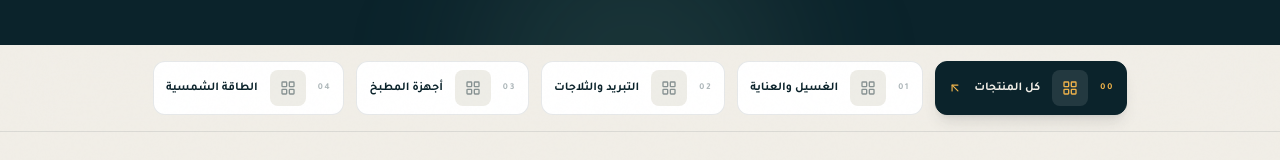
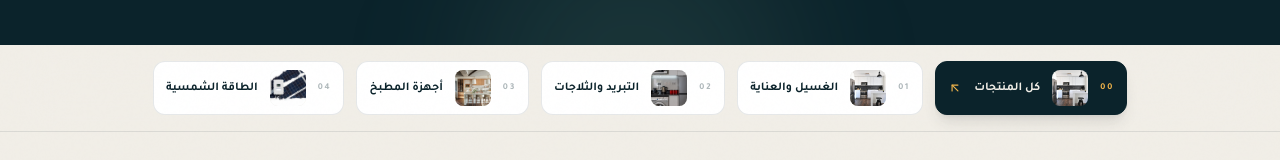
Before and after one commit to bassamdev711/taqa, a Next.js app: page /products in a window 1280 px wide. Shown: the part 399-559 px from the top of the page. Built offline with nearby package versions, Linux system fonts and the light colour scheme; no server answers; the database is empty.

Commit message:
fix: use real photos in catalog filters

```diff
--- a/components/CategoryFilterChips.tsx
+++ b/components/CategoryFilterChips.tsx
@@ -4,6 +4,7 @@ import React, { useState, useEffect, useRef } from 'react';
 import Link from 'next/link';
 import Image from 'next/image';
 import { ArrowUpLeft, LayoutGrid } from 'lucide-react';
+import { getStoreCollectionImage } from '@/lib/store-images';
 
 interface FilterChip { label: string; href: string; imageUrl: string | null }
 interface CategoryFilterChipsProps { filters: FilterChip[]; activeCollection?: string | null }
@@ -32,10 +33,12 @@ export default function CategoryFilterChips({ filters, activeCollection }: Categ
       <div ref={scrollRef} dir="rtl" className="no-scrollbar w-full cursor-grab overflow-x-auto active:cursor-grabbing" onMouseDown={handleMouseDown} onMouseLeave={handleMouseLeave} onMouseUp={handleMouseUp} onMouseMove={handleMouseMove}>
         <div className="flex w-max items-center gap-2 px-5 py-4 md:mx-auto md:gap-3 md:px-10">
           {filters.map((filter, index) => {
-            const isActive = filter.href === '/products' ? !activeCollection : activeCollection === new URLSearchParams(filter.href.split('?')[1]).get('collection');
+            const collectionSlug = new URLSearchParams(filter.href.split('?')[1] || '').get('collection');
+            const filterImage = getStoreCollectionImage(filter.imageUrl, collectionSlug);
+            const isActive = filter.href === '/products' ? !activeCollection : activeCollection === collectionSlug;
             return <Link key={filter.href} href={filter.href} draggable={false} onClick={(e) => { if (isDragging) e.preventDefault(); }} className={`group flex shrink-0 items-center gap-3 rounded-xl border px-3 py-2 transition-all duration-300 ${isActive ? 'border-brand bg-brand text-surface shadow-lg' : 'border-brand/10 bg-white text-brand hover:border-accent/45'}`}>
               <span className={`text-[9px] font-black tracking-[0.2em] ${isActive ? 'text-accent' : 'text-foreground/35'}`}>{String(index).padStart(2, '0')}</span>
-              <div className={`relative flex h-9 w-9 items-center justify-center overflow-hidden rounded-lg ${isActive ? 'bg-white/10' : 'bg-surface-alt'}`}>{filter.imageUrl ? <Image src={filter.imageUrl} alt={filter.label} fill className="object-cover" sizes="36px" draggable={false} /> : <LayoutGrid size={16} className={isActive ? 'text-accent' : 'text-brand/45'} />}</div>
+              <div className={`relative flex h-9 w-9 items-center justify-center overflow-hidden rounded-lg ${isActive ? 'bg-white/10' : 'bg-surface-alt'}`}>{filterImage ? <Image src={filterImage} alt={filter.label} fill className="object-cover" sizes="36px" draggable={false} /> : <LayoutGrid size={16} className={isActive ? 'text-accent' : 'text-brand/45'} />}</div>
               <span className="text-xs font-black">{filter.label}</span>{isActive ? <ArrowUpLeft size={14} className="text-accent" /> : null}
             </Link>
           })}
```
